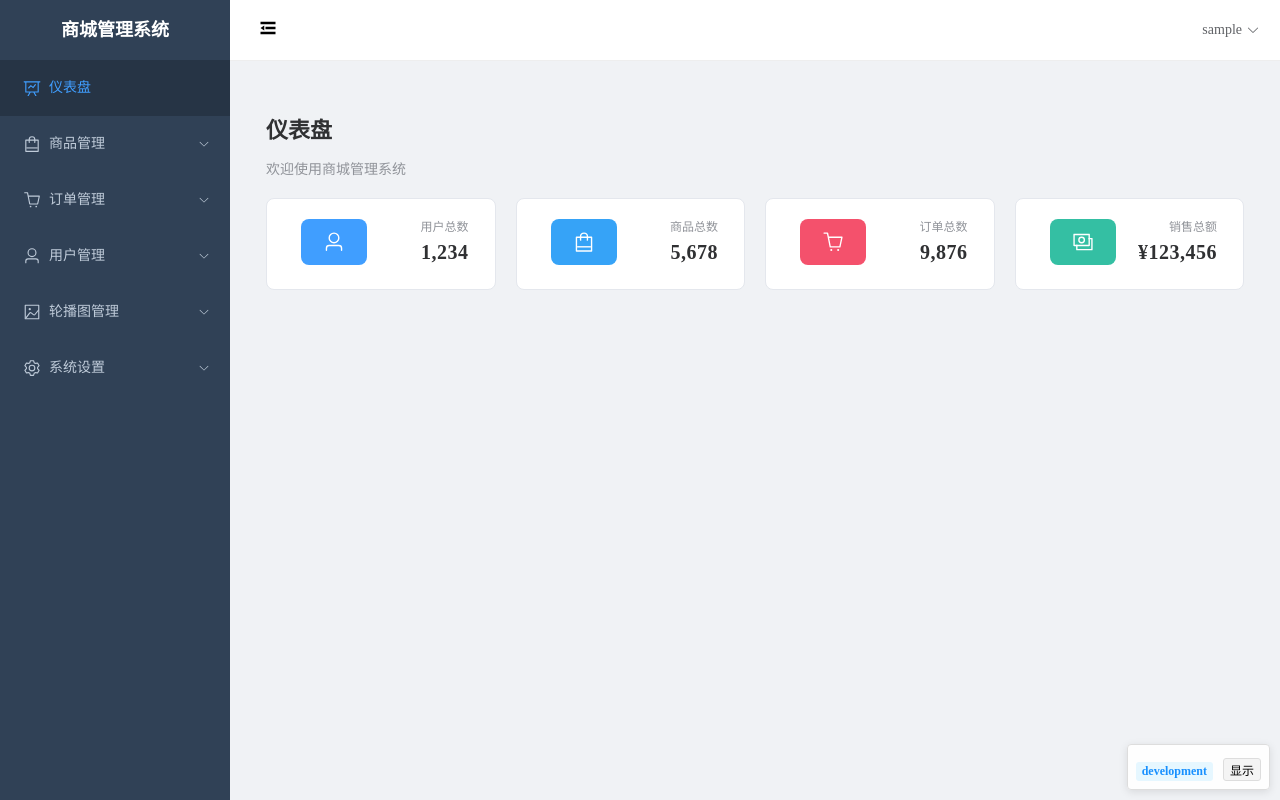
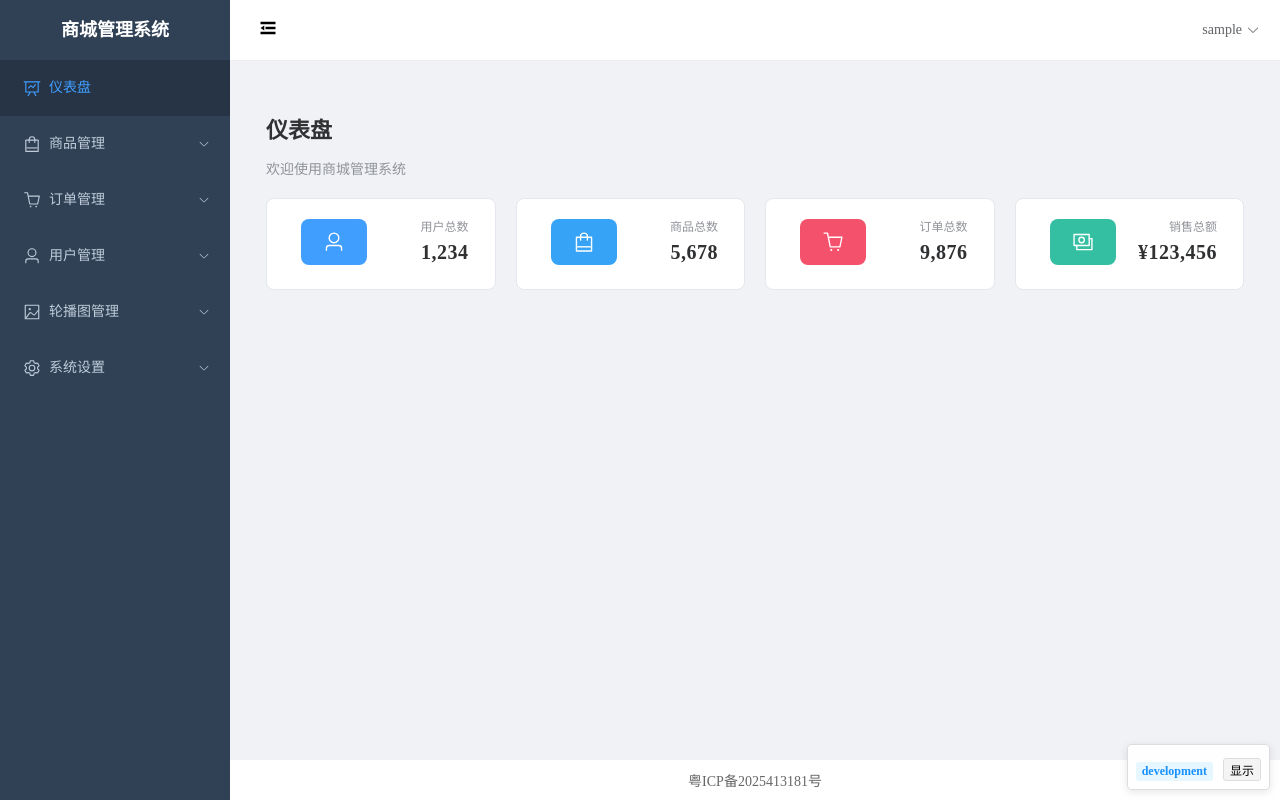
Before and after one commit to zhuanghaixin/my_mall, a Vue app in the folder mall-admin/: page /dashboard in a window 1280 px wide. Built offline with nearby package versions, Linux system fonts and the light colour scheme; sample sign-in values are in the browser's storage.

Commit message:
feat: 添加网站ICP备案信息
- 在管理后台布局中添加备案号和链接
- 在登录页面添加备案信息
- 在小程序"我的"页面添加备案信息
- 创建独立的AppFooter组件用于复用备案信息

```diff
--- /dev/null
+++ b/mall-admin/src/components/AppFooter.vue
@@ -0,0 +1,32 @@
+<template>
+    <div class="app-footer">
+        <a href="http://beian.miit.gov.cn/" target="_blank" rel="noopener noreferrer">
+            粤ICP备2025413181号
+        </a>
+    </div>
+</template>
+
+<script setup lang="ts">
+// 备案信息底部组件
+</script>
+
+<style scoped lang="scss">
+.app-footer {
+    text-align: center;
+    padding: 10px 0;
+    color: #666;
+    font-size: 14px;
+    background-color: transparent;
+    margin-top: auto;
+
+    a {
+        color: #666;
+        text-decoration: none;
+
+        &:hover {
+            color: #409eff;
+            text-decoration: underline;
+        }
+    }
+}
+</style>
--- a/mall-admin/src/layouts/BasicLayout.vue
+++ b/mall-admin/src/layouts/BasicLayout.vue
@@ -52,6 +52,8 @@
         <!-- 路由视图，展示当前路由对应的组件 -->
         <router-view />
       </div>
+      <!-- 底部备案信息 -->
+      <AppFooter />
     </div>
   </div>
 </template>
@@ -65,6 +67,7 @@ import SideMenu from '@/components/SideMenu.vue'
 import { constantRoutes } from '@/router/routes'
 import type { AdminInfo } from '@/api/admin'
 import { RouteRecordRaw } from 'vue-router'
+import AppFooter from '@/components/AppFooter.vue'
 
 const router = useRouter()
 const userStore = useUserStore()
@@ -312,11 +315,7 @@ const handleCommand = (command: string) => {
       overflow: auto;
       background-color: #f0f2f5;
       position: relative;
-      height: calc(100vh - #{$header-height});
-
-      @media (max-width: $screen-sm) {
-        padding: 10px;
-      }
+      height: calc(100vh - #{$header-height} - 40px); // 减去footer高度
     }
   }
 }
--- a/mall-admin/src/views/login/index.vue
+++ b/mall-admin/src/views/login/index.vue
@@ -17,6 +17,12 @@
           </el-button>
         </el-form-item>
       </el-form>
+    </div>
+    <!-- 备案信息 -->
+    <div class="beian-info">
+      <a href="http://beian.miit.gov.cn/" target="_blank" rel="noopener noreferrer">
+        粤ICP备2025413181号
+      </a>
     </div>
   </div>
 </template>
@@ -83,10 +89,12 @@ const handleLogin = async () => {
 <style lang="scss" scoped>
 .login-container {
   display: flex;
+  flex-direction: column;
   justify-content: center;
   align-items: center;
   height: 100vh;
   background-color: #f5f7fa;
+  position: relative;
 
   .login-box {
     width: 400px;
@@ -109,5 +117,25 @@ const handleLogin = async () => {
       width: 100%;
     }
   }
+
+  .beian-info {
+    position: absolute;
+    bottom: 20px;
+    left: 0;
+    right: 0;
+    text-align: center;
+    padding: 10px 0;
+    font-size: 14px;
+
+    a {
+      color: #666;
+      text-decoration: none;
+
+      &:hover {
+        color: #409eff;
+        text-decoration: underline;
+      }
+    }
+  }
 }
 </style>
```
Also changed, not shown: 1 other file (tests, documents, lock files or other folders).
